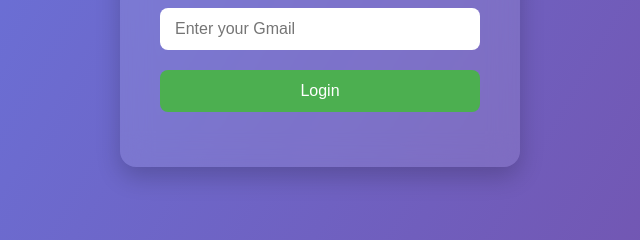
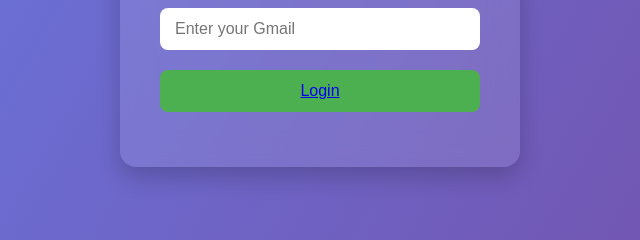
Before and after one commit to SagarThakkannavar/SmartEvent-Planner, a plain HTML site: page index.html in a window 1280 px wide. Shown: the part 384-624 px from the top of the page, 320-960 px from the left. Drawn offline with Linux system fonts and the light colour scheme.

Commit message:
Update index.html

```diff
--- a/index.html
+++ b/index.html
@@ -94,7 +94,7 @@
     <h1>SmartEvent</h1>
     <p>Login with your Gmail to get started</p>
     <input type="email" id="email" placeholder="Enter your Gmail" required />
-    <button onclick="login()">Login</button>
+    <button onclick="login()"><a href="login.html">Login</a></button>
     <div class="message" id="message"></div>
   </div>
 
```
